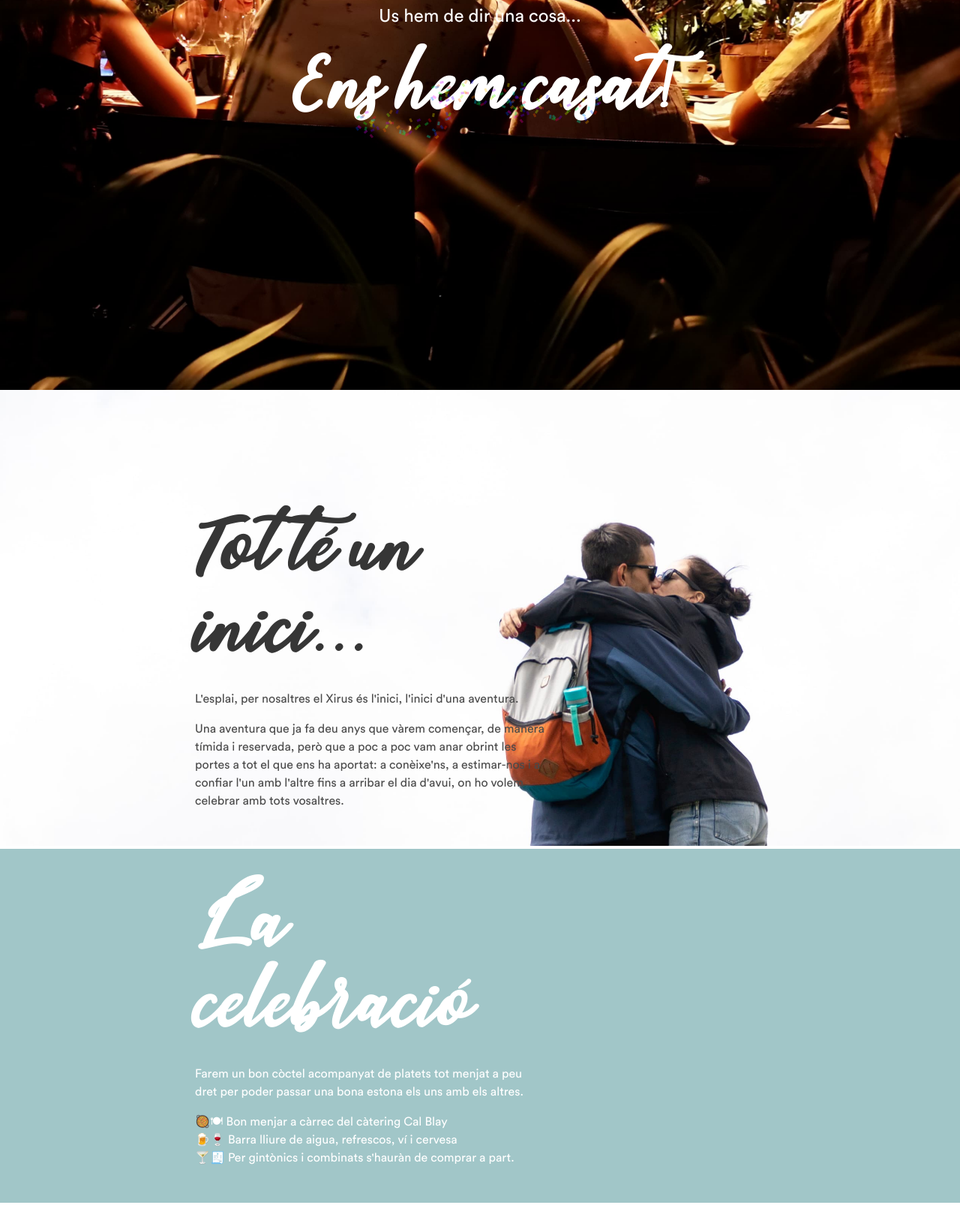
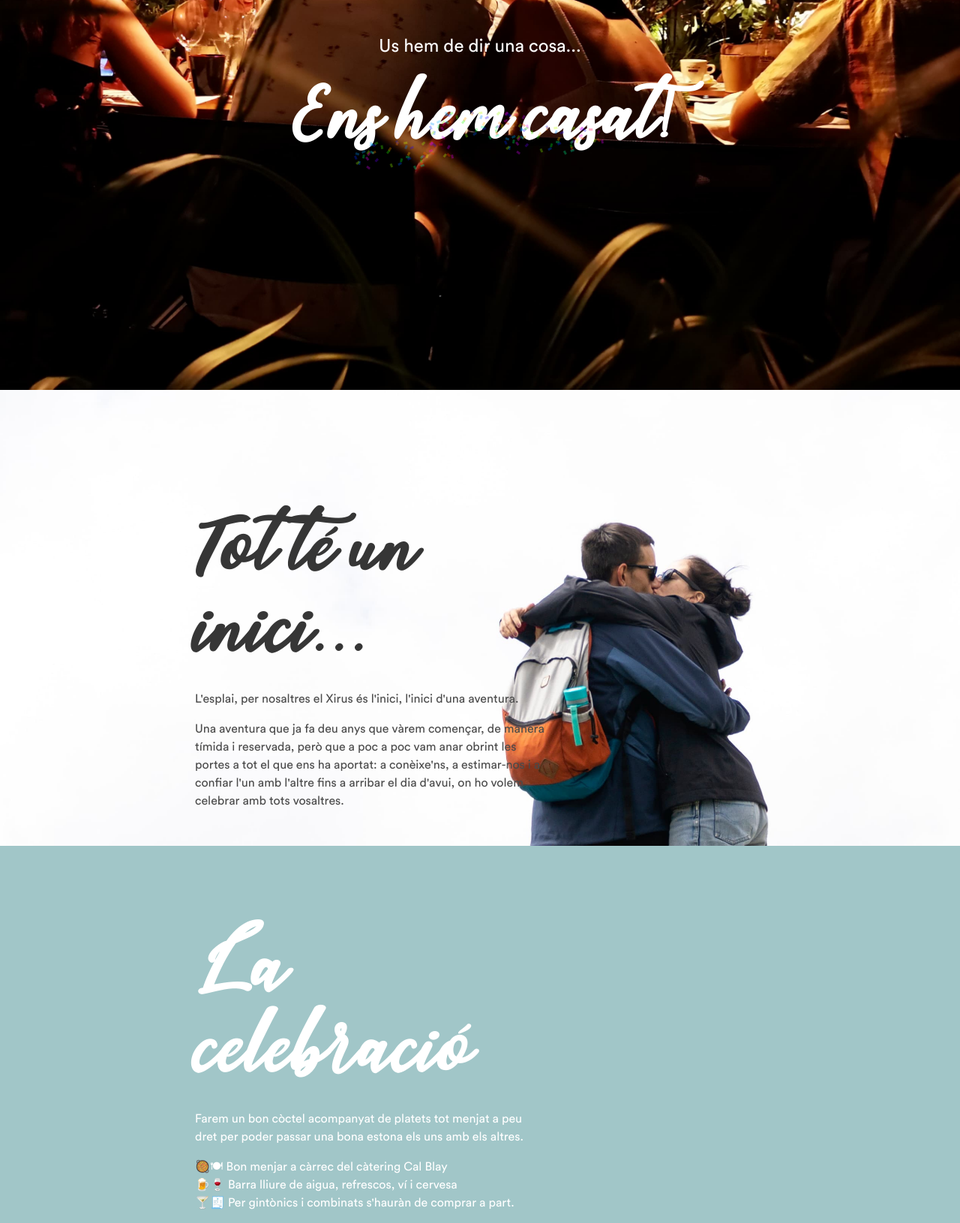
Before and after one commit to manelet/wedding, a website built with Parcel: page index.html in a window 1280 px wide. Shown: the part 280-1911 px from the top of the page at 75% size. Built offline with nearby package versions, Linux system fonts and the light colour scheme.

Commit message:
fix: multiple visual bugfixes

```diff
--- a/dades.html
+++ b/dades.html
@@ -111,6 +111,6 @@
     gtag('js', new Date());
     gtag('config', 'UA-147636948-1');
   </script>
-  <script async defer src="https://maps.googleapis.com/maps/api/js?key=AIzaSyBbv85hrAcQGNVnmmRlS_RNRqQpSQE9frA&callback=initMap"></script> -->
+  <!-- <script async defer src="https://maps.googleapis.com/maps/api/js?key=AIzaSyBbv85hrAcQGNVnmmRlS_RNRqQpSQE9frA&callback=initMap"></script> --> -->
 </body>
 </html>
--- a/index.html
+++ b/index.html
@@ -21,7 +21,7 @@
     </div> -->
 
     <div class="navbar-brand">
-      <a class="navbar-item" href="https://bulma.io">
+      <a class="navbar-item" href="/">
         <div class='logo'>
           <div class="diamond"></div>
           <img src="images/logo.png" />
@@ -247,12 +247,12 @@
     </section>
   </div>
 
-  <div class="row block content-festa">
+  <div class="row block content-festa with-bg-primary">
     <!-- <div class="img">
       <img class='is-abs' src="images/festa.jpg" />
     </div> -->
 
-    <section class="section with-bg-primary">
+    <section class="section">
       <div class="container content"
         data-aos="new-animation2"
         data-aos-delay="150"
--- a/styles/main.scss
+++ b/styles/main.scss
@@ -27,6 +27,10 @@
 
   .title {
     color: white;
+  }
+
+  .container {
+    padding-top: 5em;
   }
 }
 
@@ -128,7 +132,7 @@ div.title {
 }
 
 .content-festa {
-  min-height: 60vh;
+  min-height: 450px;
   display: flex;
   align-items: center;
 
@@ -143,6 +147,14 @@ div.title {
 
   img {
     z-index: 1;
+  }
+
+  @media screen and (max-width: 364px) {
+    min-height: 525px;
+  }
+
+  @media screen and (min-width: 768px) {
+    min-height: 600px;
   }
 }
 
```
